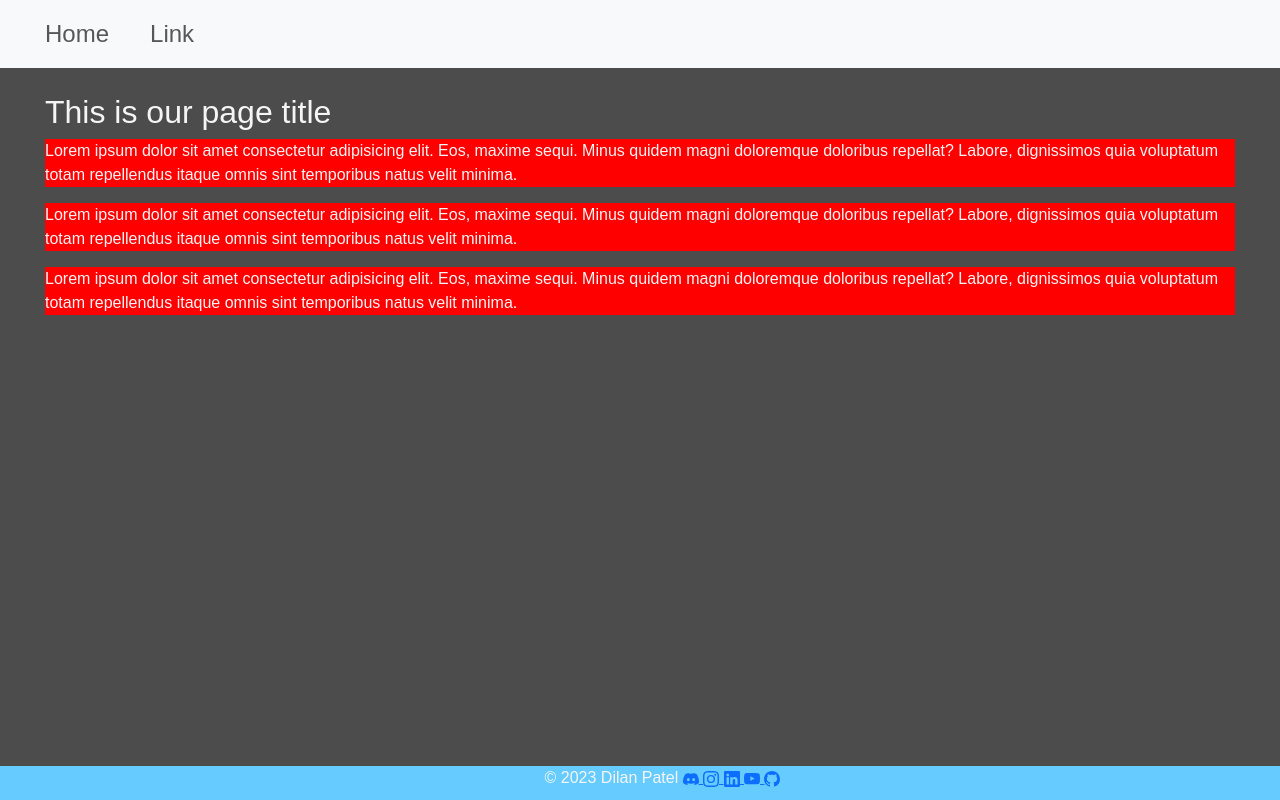
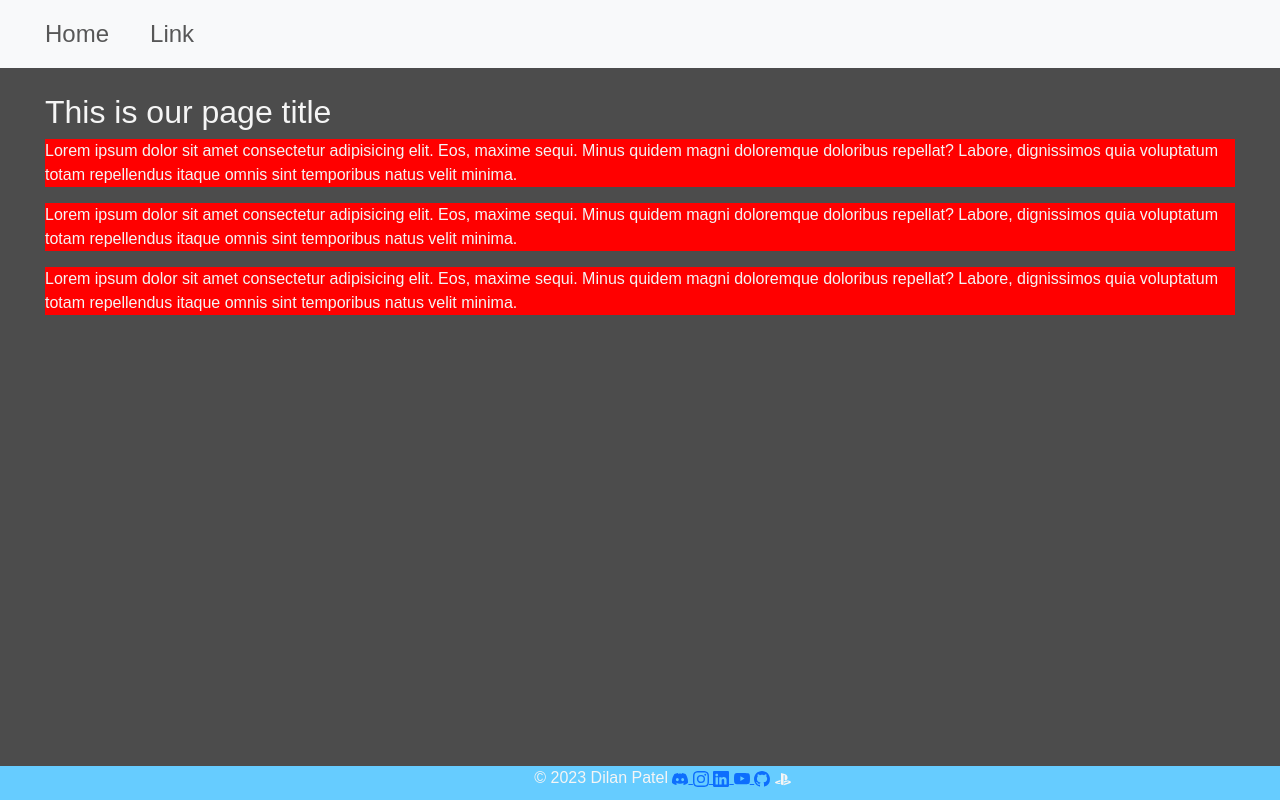
Before and after one commit to dilanpatel20/Website-1.1, a plain HTML site: page index.html in a window 1280 px wide. Drawn offline with nearby package versions, Linux system fonts and the light colour scheme.

Commit message:
Basic Icon Spacing
messing around with the spacing between icons and decorating the icons.

```diff
--- a/index.html
+++ b/index.html
@@ -131,13 +131,20 @@
                 </svg>
             </a>
 
-            <a href="https://github.com/dilanpatel20">
+            <a style="text-decoration: none;" href="https://github.com/dilanpatel20">
                 <svg xmlns="http://www.w3.org/2000/svg" width="16" height="16" fill="currentColor" class="bi bi-github"
                     viewBox="0 0 16 16">
                     <path
                         d="M8 0C3.58 0 0 3.58 0 8c0 3.54 2.29 6.53 5.47 7.59.4.07.55-.17.55-.38 0-.19-.01-.82-.01-1.49-2.01.37-2.53-.49-2.69-.94-.09-.23-.48-.94-.82-1.13-.28-.15-.68-.52-.01-.53.63-.01 1.08.58 1.23.82.72 1.21 1.87.87 2.33.66.07-.52.28-.87.51-1.07-1.78-.2-3.64-.89-3.64-3.95 0-.87.31-1.59.82-2.15-.08-.2-.36-1.02.08-2.12 0 0 .67-.21 2.2.82.64-.18 1.32-.27 2-.27.68 0 1.36.09 2 .27 1.53-1.04 2.2-.82 2.2-.82.44 1.1.16 1.92.08 2.12.51.56.82 1.27.82 2.15 0 3.07-1.87 3.75-3.65 3.95.29.25.54.73.54 1.48 0 1.07-.01 1.93-.01 2.2 0 .21.15.46.55.38A8.012 8.012 0 0 0 16 8c0-4.42-3.58-8-8-8z" />
                 </svg>
             </a>
+
+            <svg xmlns="http://www.w3.org/2000/svg" width="16" height="16" fill="currentColor" class="bi bi-playstation"
+                viewBox="0 0 16 16">
+                <path
+                    d="M15.858 11.451c-.313.395-1.079.676-1.079.676l-5.696 2.046v-1.509l4.192-1.493c.476-.17.549-.412.162-.538-.386-.127-1.085-.09-1.56.08l-2.794.984v-1.566l.161-.054s.807-.286 1.942-.412c1.135-.125 2.525.017 3.616.43 1.23.39 1.368.962 1.056 1.356ZM9.625 8.883v-3.86c0-.453-.083-.87-.508-.988-.326-.105-.528.198-.528.65v9.664l-2.606-.827V2c1.108.206 2.722.692 3.59.985 2.207.757 2.955 1.7 2.955 3.825 0 2.071-1.278 2.856-2.903 2.072Zm-8.424 3.625C-.061 12.15-.271 11.41.304 10.984c.532-.394 1.436-.69 1.436-.69l3.737-1.33v1.515l-2.69.963c-.474.17-.547.411-.161.538.386.126 1.085.09 1.56-.08l1.29-.469v1.356l-.257.043a8.454 8.454 0 0 1-4.018-.323Z" />
+            </svg>
+
 
         </footer>
 
```
